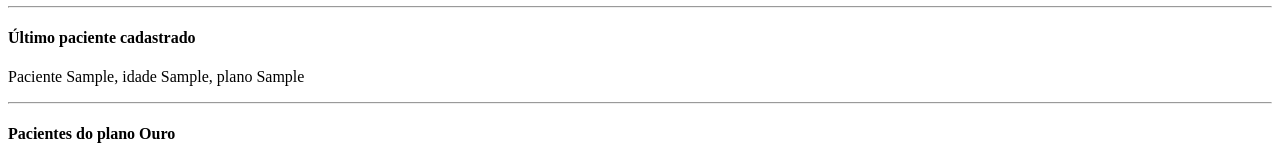
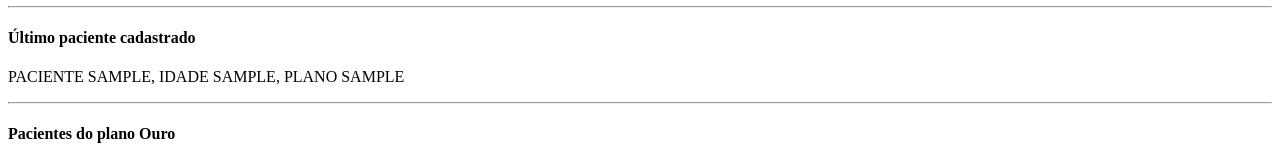
Before and after one commit to redersonrodrigues/vuejs-iniciantes, a plain HTML site: page index.html in a window 1280 px wide. Both pictures are taken after typing "Sample", "Sample", "Sample" into the empty fields and a click on the button "Adicionar". Shown: the part 147-305 px from the top of the page. Drawn offline with Linux system fonts and the light colour scheme.

Commit message:
280. Trabalhando com propriedades computadas (computed) parte 2

```diff
--- a/index.html
+++ b/index.html
@@ -19,13 +19,11 @@
         <hr>
         <h4>Último paciente cadastrado</h4>
         <p v-if="pacientes.length > 0">
-            Paciente {{ pacientes[pacientes.length - 1].nome }},
-            idade {{ pacientes[pacientes.length - 1].idade }},
-            plano {{ pacientes[pacientes.length - 1].plano }}
+            {{ ultimoPaciente }}
         </p>
         <hr>
         <h4>Pacientes do plano Ouro</h4>
-        <p v-for="p in pacientes">{{ p.plano == 'Ouro' ? p.nome : '' }}</p>
+        <p v-for="p in pacientesPlanoOuro">{{ p.nome }}</p>
         <hr>
 
         <h4>Pacientes cadastrados</h4>
@@ -47,6 +45,21 @@
                         plano: inputPlano.value
                     })
                 }
+            },
+            computed: {
+                ultimoPaciente() {
+                    let key = this.pacientes.length - 1
+                    let txt = ''
+
+                    txt += 'Paciente ' + this.pacientes[key].nome
+                    txt += ', idade ' + this.pacientes[key].idade
+                    txt += ', plano ' + this.pacientes[key].plano
+
+                    return txt.toUpperCase()
+                },
+                pacientesPlanoOuro() {
+                    return this.pacientes.filter(item => item.plano == 'Ouro')
+                }
             }
         })
 
```
